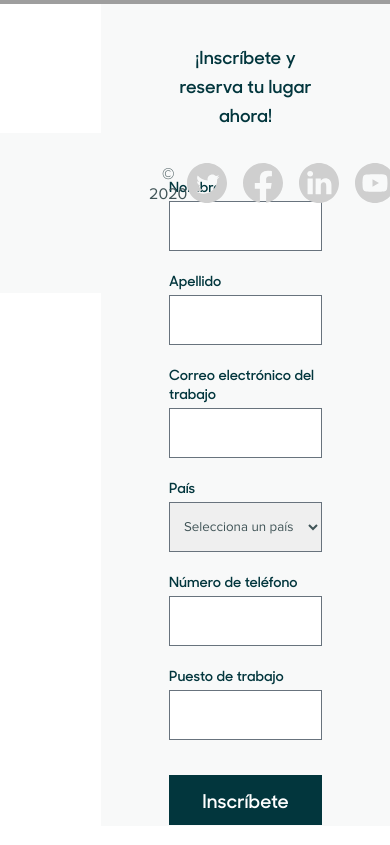
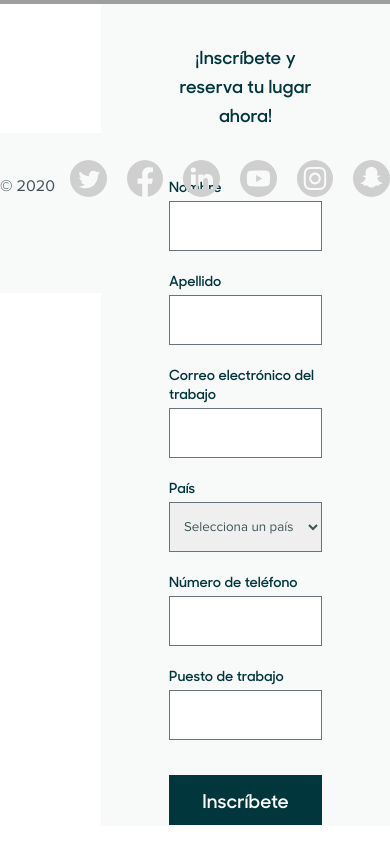
Before and after one commit to ArchSofia/8achallenge, a React (Vite) app: page / in a window 390 px wide. Shown: the part 1300-2145 px from the top of the page. Built offline with nearby package versions, Linux system fonts and the light colour scheme; grey boxes are pictures that could not be loaded.

Commit message:
Footer responsive

```diff
--- a/src/components/Footer/Footer.css
+++ b/src/components/Footer/Footer.css
@@ -13,7 +13,7 @@
     /* border: 2px solid blue; */
     margin-left: 149px;
     margin-right: 149px;
-    padding-top: 20px;
+    padding-top: 30px;
     align-items: center;
 }
 
@@ -55,22 +55,6 @@
 }
 
 
-
-/* .circle-avatar {
-    width: 60px;
-    height: 60px;
-    background-color: var(--grey);
-    border-radius: 50%;
-    overflow: hidden;
-    margin-right: 10px;
-  }
-
-  .circle-avatar img {
-    width: 100%;
-    height: 100%;
-    object-fit: cover;
-  } */
-
 .secondline{
     margin-left: 149px;
     margin-right: 149px;
@@ -81,3 +65,36 @@
 hr{
     color: var(--shadow);
 }
+
+/* Media query para ajustar estilos en dispositivos móviles */
+@media (max-width: 768px) {
+    .firstline {
+      margin-left: 0;
+      margin-right: 0;
+    }
+
+    .date {
+      width: 100%;
+      height: auto;
+      margin-bottom: 0;
+    }
+
+    .socialicons {
+      justify-content: center;
+      gap: 20px; /* Espaciado entre íconos ajustado */
+    }
+
+    .icon {
+      height: 60px;
+      width: 60px;
+    }
+
+    .secondline {
+      display: block; /* Mostrar la segunda línea en dispositivos móviles */
+      margin-top: 20px; /* Espaciado superior agregado en dispositivos móviles */
+    }
+
+    hr {
+      display: block; /* Mostrar la línea horizontal en dispositivos móviles */
+    }
+  }
```
